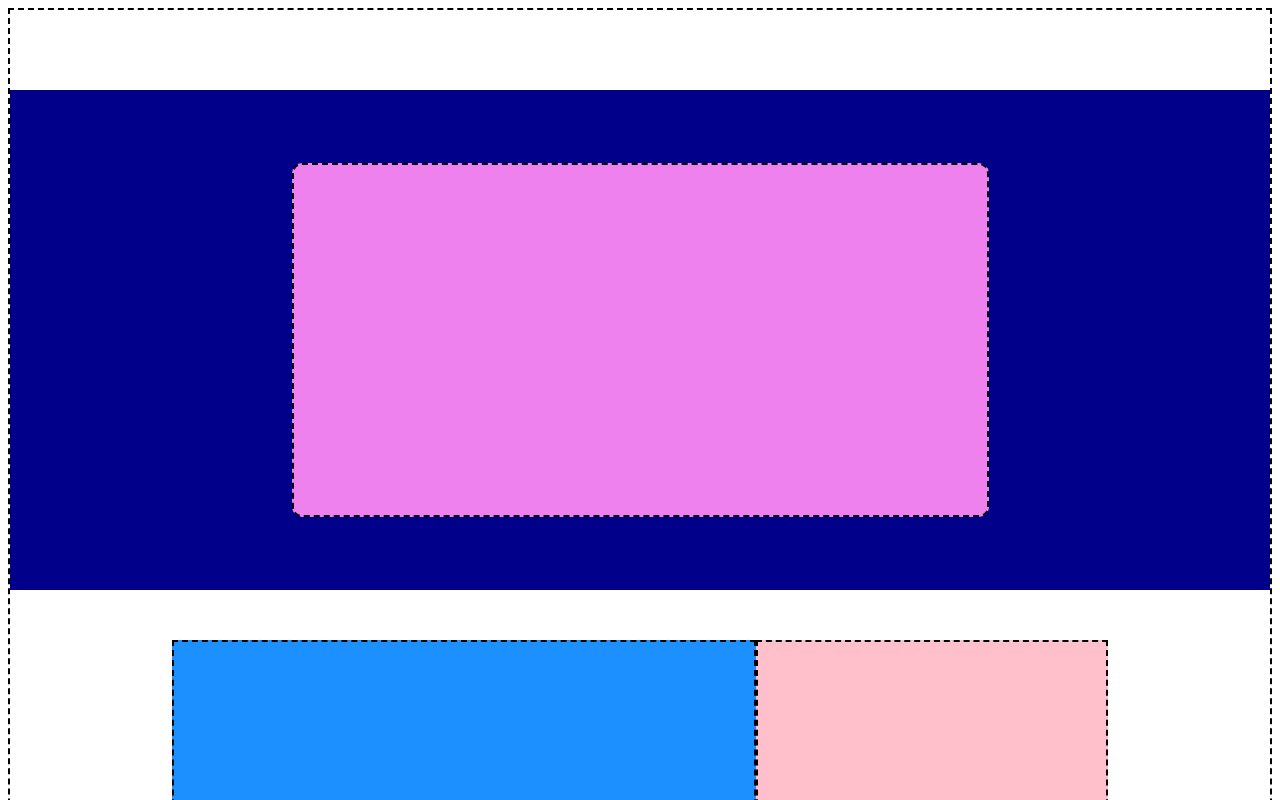
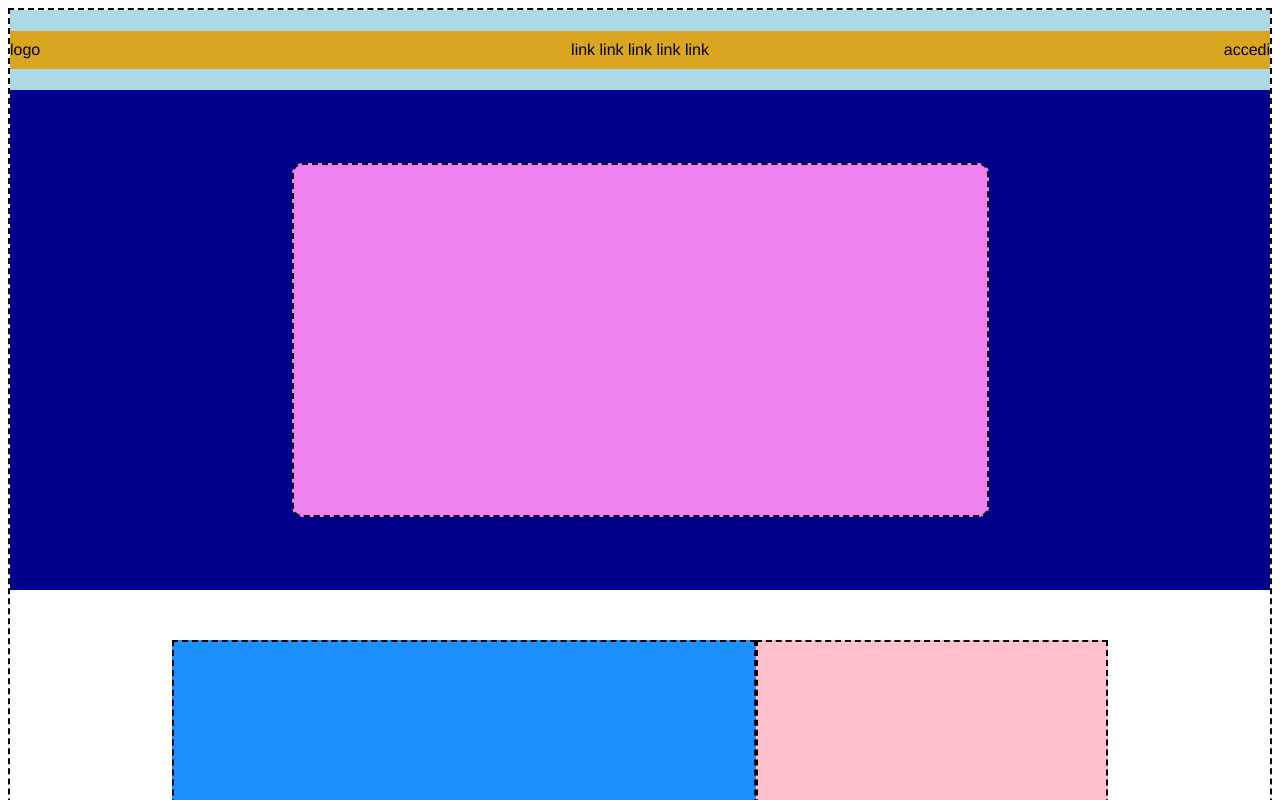
Before and after one commit to FrancescoSisti/htmlcss-discord, a plain HTML site: page index.html in a window 1280 px wide. Shown: the top 800 px of the page. Drawn offline with Linux system fonts and the light colour scheme.

Commit message:
fixed header

```diff
--- a/index.html
+++ b/index.html
@@ -4,7 +4,6 @@
 <head>
     <meta charset="UTF-8">
     <meta name="viewport" content="width=device-width, initial-scale=1.0">
-
     <link rel="stylesheet" href="https://cdnjs.cloudflare.com/ajax/libs/font-awesome/6.5.2/css/all.min.css"
         integrity="sha512-SnH5WK+bZxgPHs44uWIX+LLJAJ9/2PkPKZ5QiAj6Ta86w+fsb2TkcmfRyVX3pBnMFcV7oQPJkl9QevSCWr3W6A=="
         crossorigin="anonymous" referrerpolicy="no-referrer" />
@@ -17,7 +16,11 @@
 <body class="debug">
     <!-- Intestazione -->
     <header>
-        <nav class="navbar"></nav>
+        <nav class="navbar container">
+            <div class="navbar-logo">logo</div>
+            <div class="navbar-menu">link link link link link</div>
+            <div class="navbar-actions">accedi</div>
+        </nav>
     </header>
     <main>
         <div class="pink-container">
--- a/style/style.css
+++ b/style/style.css
@@ -4,9 +4,31 @@ body {
     border: 2px dashed black;
 }
 
+header {
+    background-color: lightblue;
+}
+
 /* Header */
 .navbar {
     height: 80px;
+    display: flex;
+    align-items: center;
+    justify-content: space-between;
+}
+
+.navbar>* {
+    padding: 10px 0;
+    flex-basis: 20%;
+    background-color: goldenrod;
+}
+
+.navbar-menu {
+    flex-grow: 1;
+    text-align: center;
+}
+
+.navbar-actions {
+    text-align: right;
 }
 
 .pink-container {
```
